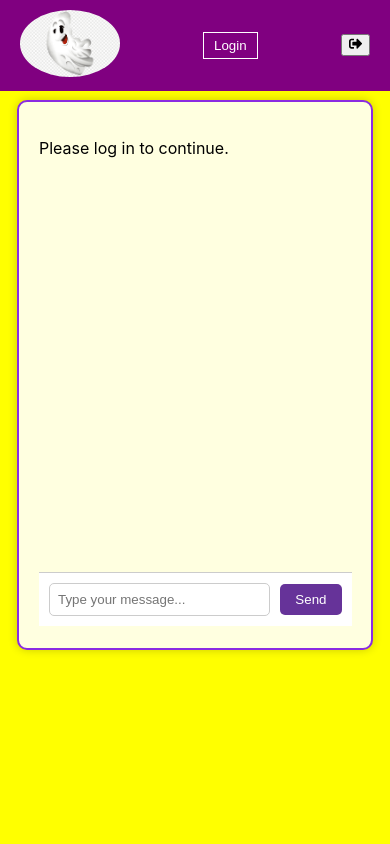
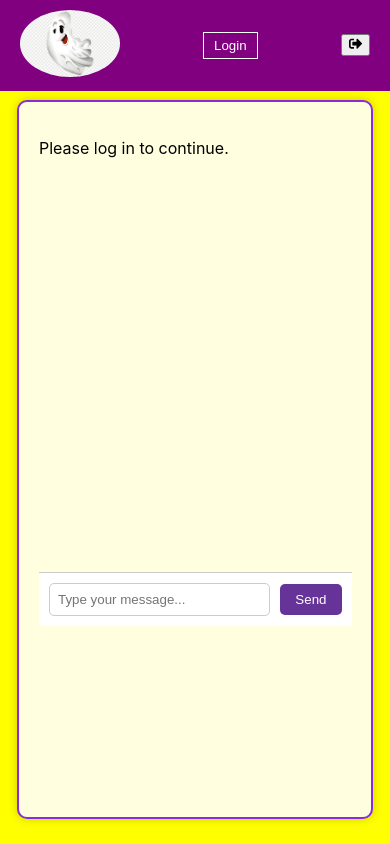
Before and after one commit to Mixchelle/chatboot, a React (Create React App) app in the folder front/: page /home in a window 390 px wide. Built offline with nearby package versions, Linux system fonts and the light colour scheme.

Commit message:
fix error

```diff
--- a/front/src/components/Home.css
+++ b/front/src/components/Home.css
@@ -101,7 +101,7 @@
 @media (max-width: 768px) {
   .chat-container {
     width: 80%;
-    height: 60%;
+    height: 80%;
     position: absolute;
     bottom: 0; /* Fixa no rodapé */
     left: 10px;
```
